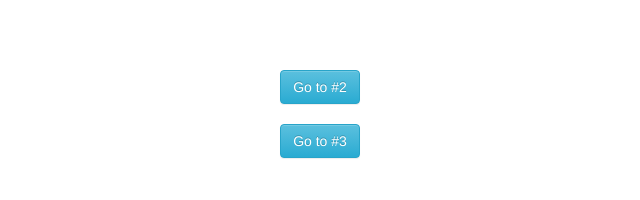
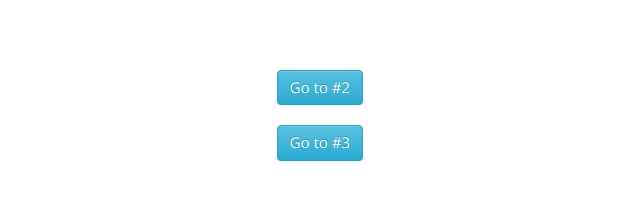
Before and after one commit to normancroan/adventure, a website: page public/index.html in a window 1280 px wide. Shown: the part 250-450 px from the top of the page, 320-960 px from the left. Drawn offline with nearby package versions, Linux system fonts and the light colour scheme.

Commit message:
modified button style

```diff
--- a/public/css/style.css
+++ b/public/css/style.css
@@ -4,3 +4,8 @@
   font-size: 20px;
   font-family: 'Open Sans', sans-serif;
 }
+
+.btn {
+  font-size: 15px;
+  font-family: 'Open Sans', sans-serif;
+}
```
